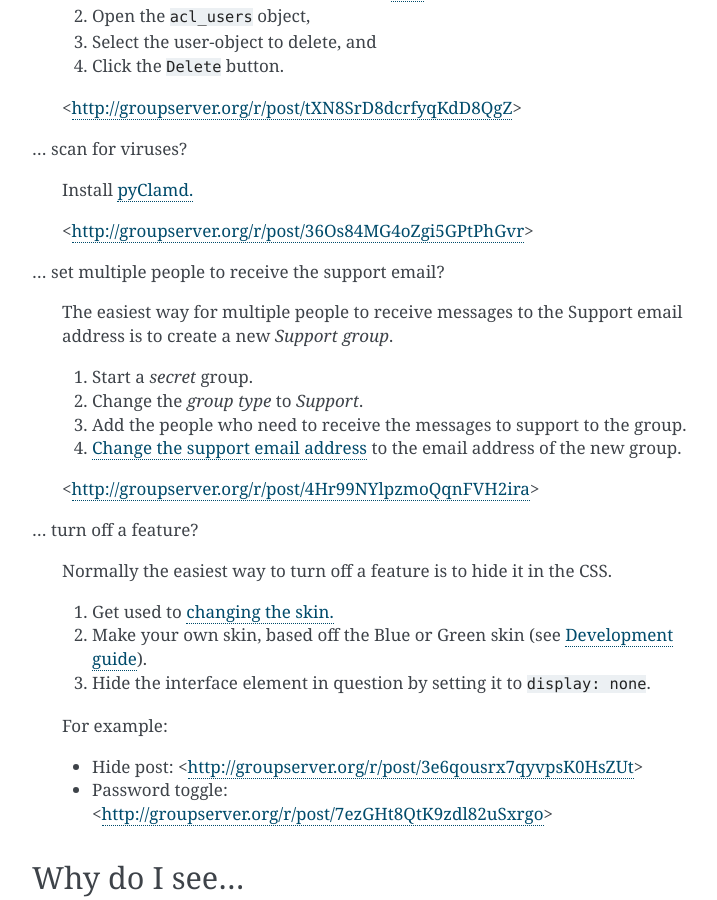
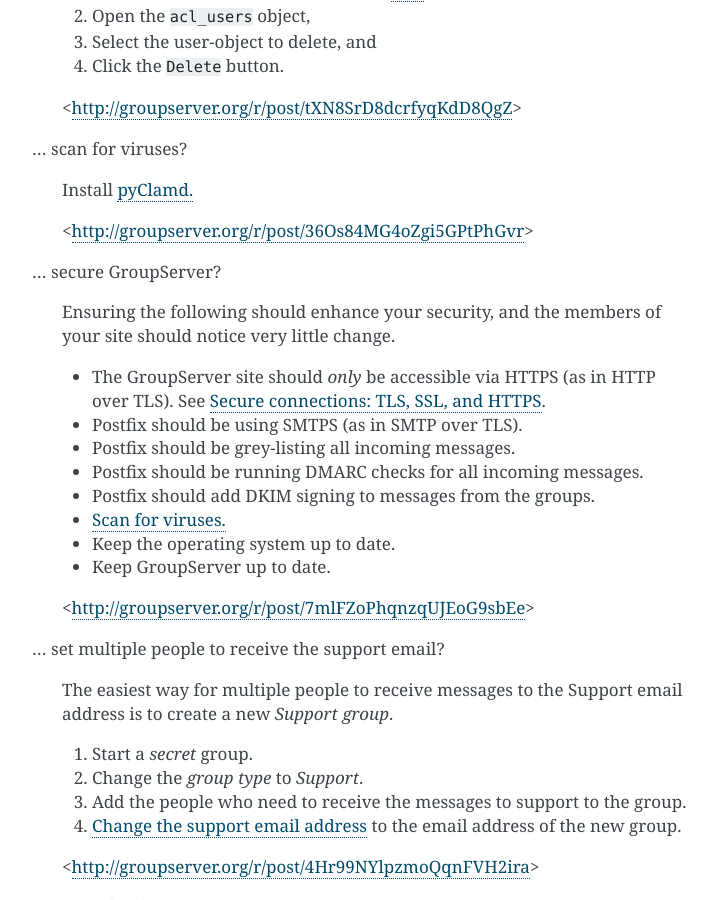
Before and after one commit to groupserver/buildout, a Sphinx documentation site: the page built from docs/faq.rst, in a window 1280 px wide and 900 px high, scrolled down 6936 px. Shown: the whole window, without its empty margins (388-1105 px from the left). Built offline with Sphinx 7.4.7, drawn with Linux system fonts in a browser that asks for light colours.

Commit message:
Adding a Secure GroupServer section to the FAQ

```diff
--- a/docs/faq.rst
+++ b/docs/faq.rst
@@ -460,6 +460,29 @@
 
   <http://groupserver.org/r/post/36Os84MG4oZgi5GPtPhGvr>
 
+.. index:: !Security, DMARC, DKIM, SMTPS, HTTPS
+
+.. _secure:
+
+... secure GroupServer?
+
+  Ensuring the following should enhance your security, and the
+  members of your site should notice very little change.
+
+  * The GroupServer site should *only* be accessible via HTTPS
+    (as in HTTP over TLS). See :ref:`secure connections`.
+  * Postfix should be using SMTPS (as in SMTP over TLS).
+  * Postfix should be grey-listing all incoming messages.
+  * Postfix should be running DMARC checks for all incoming
+    messages.
+  * Postfix should add DKIM signing to messages from the
+    groups.
+  * `Scan for viruses. <#scanvirus>`_
+  * Keep the operating system up to date.
+  * Keep GroupServer up to date.
+
+  <http://groupserver.org/r/post/7mlFZoPhqnzqUJEoG9sbEe>
+
 .. index:: Support
    triple: Group; Type; Support
 
```
